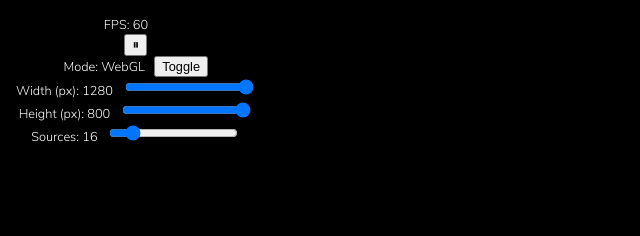
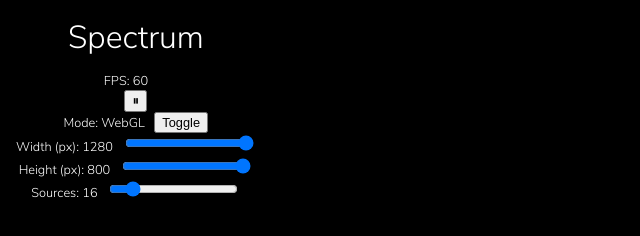
Before and after one commit to arpanlaha/spectrum, a website built with webpack: page src/index.html in a window 1280 px wide. Shown: the whole page, without its empty margins (0-640 px from the left). Built offline with nearby package versions, Linux system fonts and the light colour scheme; what wasm-spectrum would draw is missing.

Commit message:
add title

```diff
--- a/src/index.html
+++ b/src/index.html
@@ -27,6 +27,7 @@
     <canvas id="canvas-webgl"></canvas>
     <canvas id="canvas-wasm" class="hide"></canvas>
     <div id="controls" class="vertical-center blur hide">
+      <h1>Spectrum</h1>
       <div id="fps"></div>
       <button id="play-pause"></button>
       <div class="control">
--- a/static/spectrum.css
+++ b/static/spectrum.css
@@ -41,6 +41,10 @@ body {
   white-space: nowrap;
 }
 
+h1 {
+  font-weight: normal;
+}
+
 .blur {
   backdrop-filter: blur(20px);
   background-blend-mode: exclusion;
@@ -59,6 +63,12 @@ body {
     font-size: 1vw;
   }
 
+  h1 {
+    font-size: 2.5vw;
+    margin-top: 0;
+    margin-bottom: 1vw;
+  }
+
   #toggle {
     font-size: 1vw;
   }
```
